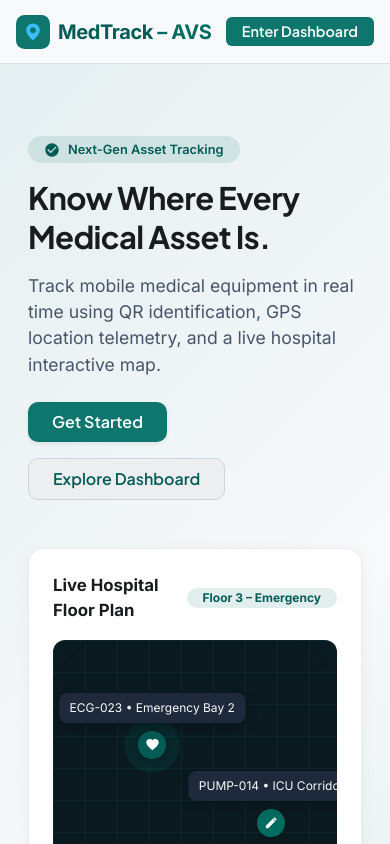
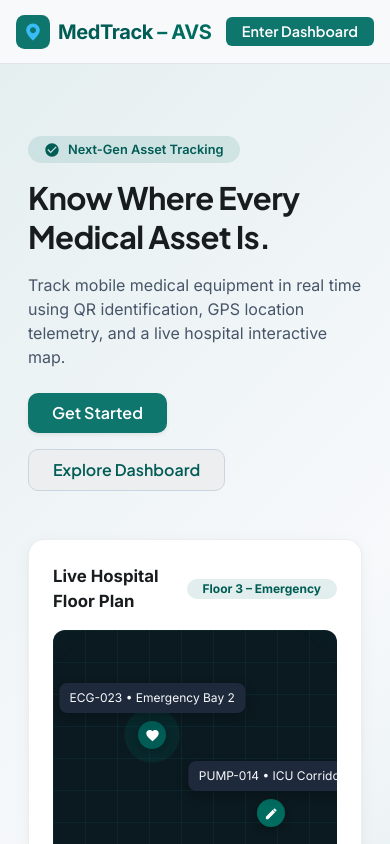
Before and after one commit to VIGNESHWARAN462V/MedTrack-AVS, a React (Vite) app: page / in a window 390 px wide. Shown: the top 844 px of the page. Built offline with nearby package versions, Linux system fonts and the light colour scheme; no server answers.

Commit message:
perf(landing): prevent mobile LCP regression from font swap

```diff
--- a/index.html
+++ b/index.html
@@ -97,7 +97,7 @@
       .fs-6 { font-size: 1rem; }
       .display-5 { font-size: calc(1.425rem + 2.1vw); font-weight: 700; line-height: 1.2; font-family: var(--font-family-display); }
       @media (min-width: 1200px) { .display-5 { font-size: 3rem; } }
-      .lead { font-size: 1.1rem; font-weight: 400; line-height: 1.5; }
+      .lead { font-size: clamp(1rem, 2.5vw, 1.1rem); font-weight: 400; line-height: 1.5; }
       .text-muted { color: #475569 !important; }
       .rounded-2 { border-radius: 0.375rem; }
       .rounded-pill { border-radius: 50rem; }
@@ -196,7 +196,7 @@
                 <h1 class="display-5 fw-bold mb-3 lh-sm" style="letter-spacing: -0.02em;">
                   Know Where Every Medical Asset Is.
                 </h1>
-                <p class="lead text-muted mb-4" style="font-size: 1.1rem;">
+                <p class="lead text-muted mb-4" style="font-size: clamp(1rem, 2.5vw, 1.1rem); line-height: 1.5;">
                   Track mobile medical equipment in real time using QR identification, GPS location telemetry, and a live hospital interactive map.
                 </p>
                 <div class="d-flex flex-wrap gap-3">
--- a/src/pages/LandingPage.jsx
+++ b/src/pages/LandingPage.jsx
@@ -106,7 +106,7 @@ export default function LandingPage() {
                 <h1 className="display-5 fw-bold mb-3 lh-sm" style={{ letterSpacing: '-0.02em' }}>
                   Know Where Every Medical Asset Is.
                 </h1>
-                <p className="lead text-muted mb-4" style={{ fontSize: '1.1rem' }}>
+                <p className="lead text-muted mb-4" style={{ fontSize: 'clamp(1rem, 2.5vw, 1.1rem)', lineHeight: 1.5 }}>
                   Track mobile medical equipment in real time using QR identification, GPS location telemetry, and a live hospital interactive map.
                 </p>
                 <div className="d-flex flex-wrap gap-3">
```
